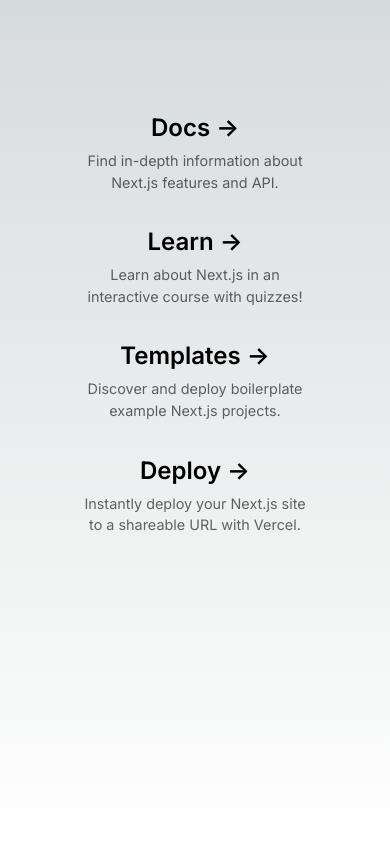
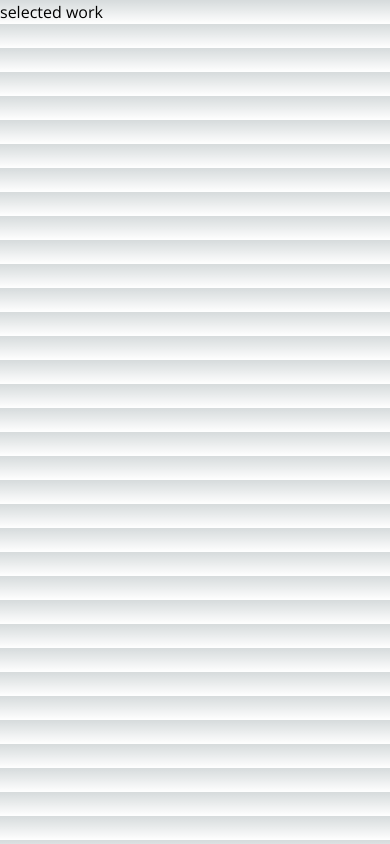
Before and after one commit to oconnill/port-v3, a Next.js app: page / in a window 390 px wide. Built offline with nearby package versions, Linux system fonts and the light colour scheme.

Commit message:
remove boiler plate

```diff
--- a/package.json
+++ b/package.json
@@ -21,7 +21,10 @@
     "typescript": "4.9.5"
   },
   "devDependencies": {
+    "autoprefixer": "^10.4.14",
     "eslint-config-prettier": "^8.8.0",
-    "prettier": "2.8.6"
+    "postcss": "^8.4.21",
+    "prettier": "2.8.6",
+    "tailwindcss": "^3.2.7"
   }
 }
--- /dev/null
+++ b/src/components/SelectedWork/index.tsx
@@ -0,0 +1,4 @@
+const SelectedWork = () => {
+  return <div className={''}>selected work</div>;
+};
+export default SelectedWork;
--- a/src/pages/index.tsx
+++ b/src/pages/index.tsx
@@ -1,8 +1,5 @@
-import Head from 'next/head'
-import { Inter } from 'next/font/google'
-import styles from '@/styles/Home.module.css'
-
-const inter = Inter({ subsets: ['latin'] })
+import Head from "next/head";
+import SelectedWork from "@/components/SelectedWork";
 
 export default function Home() {
   return (
@@ -13,65 +10,9 @@
         <meta name="viewport" content="width=device-width, initial-scale=1" />
         <link rel="icon" href="/favicon.ico" />
       </Head>
-      <main className={styles.main}>
-        <div className={styles.grid}>
-          <a
-            href="https://nextjs.org/docs?utm_source=create-next-app&utm_medium=default-template&utm_campaign=create-next-app"
-            className={styles.card}
-            target="_blank"
-            rel="noopener noreferrer"
-          >
-            <h2 className={inter.className}>
-              Docs <span>-&gt;</span>
-            </h2>
-            <p className={inter.className}>
-              Find in-depth information about Next.js features and&nbsp;API.
-            </p>
-          </a>
-          <a
-            href="https://nextjs.org/learn?utm_source=create-next-app&utm_medium=default-template&utm_campaign=create-next-app"
-            className={styles.card}
-            target="_blank"
-            rel="noopener noreferrer"
-          >
-            <h2 className={inter.className}>
-              Learn <span>-&gt;</span>
-            </h2>
-            <p className={inter.className}>
-              Learn about Next.js in an interactive course with&nbsp;quizzes!
-            </p>
-          </a>
-
-          <a
-            href="https://vercel.com/templates?framework=next.js&utm_source=create-next-app&utm_medium=default-template&utm_campaign=create-next-app"
-            className={styles.card}
-            target="_blank"
-            rel="noopener noreferrer"
-          >
-            <h2 className={inter.className}>
-              Templates <span>-&gt;</span>
-            </h2>
-            <p className={inter.className}>
-              Discover and deploy boilerplate example Next.js&nbsp;projects.
-            </p>
-          </a>
-
-          <a
-            href="https://vercel.com/new?utm_source=create-next-app&utm_medium=default-template&utm_campaign=create-next-app"
-            className={styles.card}
-            target="_blank"
-            rel="noopener noreferrer"
-          >
-            <h2 className={inter.className}>
-              Deploy <span>-&gt;</span>
-            </h2>
-            <p className={inter.className}>
-              Instantly deploy your Next.js site to a shareable URL
-              with&nbsp;Vercel.
-            </p>
-          </a>
-        </div>
+      <main>
+        <SelectedWork />
       </main>
     </>
-  )
+  );
 }
--- a/src/styles/Home.module.css
+++ /dev/null
@@ -1,278 +0,0 @@
-.main {
-  display: flex;
-  flex-direction: column;
-  justify-content: space-between;
-  align-items: center;
-  padding: 6rem;
-  min-height: 100vh;
-}
-
-.description {
-  display: inherit;
-  justify-content: inherit;
-  align-items: inherit;
-  font-size: 0.85rem;
-  max-width: var(--max-width);
-  width: 100%;
-  z-index: 2;
-  font-family: var(--font-mono);
-}
-
-.description a {
-  display: flex;
-  justify-content: center;
-  align-items: center;
-  gap: 0.5rem;
-}
-
-.description p {
-  position: relative;
-  margin: 0;
-  padding: 1rem;
-  background-color: rgba(var(--callout-rgb), 0.5);
-  border: 1px solid rgba(var(--callout-border-rgb), 0.3);
-  border-radius: var(--border-radius);
-}
-
-.code {
-  font-weight: 700;
-  font-family: var(--font-mono);
-}
-
-.grid {
-  display: grid;
-  grid-template-columns: repeat(4, minmax(25%, auto));
-  width: var(--max-width);
-  max-width: 100%;
-}
-
-.card {
-  padding: 1rem 1.2rem;
-  border-radius: var(--border-radius);
-  background: rgba(var(--card-rgb), 0);
-  border: 1px solid rgba(var(--card-border-rgb), 0);
-  transition: background 200ms, border 200ms;
-}
-
-.card span {
-  display: inline-block;
-  transition: transform 200ms;
-}
-
-.card h2 {
-  font-weight: 600;
-  margin-bottom: 0.7rem;
-}
-
-.card p {
-  margin: 0;
-  opacity: 0.6;
-  font-size: 0.9rem;
-  line-height: 1.5;
-  max-width: 30ch;
-}
-
-.center {
-  display: flex;
-  justify-content: center;
-  align-items: center;
-  position: relative;
-  padding: 4rem 0;
-}
-
-.center::before {
-  background: var(--secondary-glow);
-  border-radius: 50%;
-  width: 480px;
-  height: 360px;
-  margin-left: -400px;
-}
-
-.center::after {
-  background: var(--primary-glow);
-  width: 240px;
-  height: 180px;
-  z-index: -1;
-}
-
-.center::before,
-.center::after {
-  content: '';
-  left: 50%;
-  position: absolute;
-  filter: blur(45px);
-  transform: translateZ(0);
-}
-
-.logo,
-.thirteen {
-  position: relative;
-}
-
-.thirteen {
-  display: flex;
-  justify-content: center;
-  align-items: center;
-  width: 75px;
-  height: 75px;
-  padding: 25px 10px;
-  margin-left: 16px;
-  transform: translateZ(0);
-  border-radius: var(--border-radius);
-  overflow: hidden;
-  box-shadow: 0px 2px 8px -1px #0000001a;
-}
-
-.thirteen::before,
-.thirteen::after {
-  content: '';
-  position: absolute;
-  z-index: -1;
-}
-
-/* Conic Gradient Animation */
-.thirteen::before {
-  animation: 6s rotate linear infinite;
-  width: 200%;
-  height: 200%;
-  background: var(--tile-border);
-}
-
-/* Inner Square */
-.thirteen::after {
-  inset: 0;
-  padding: 1px;
-  border-radius: var(--border-radius);
-  background: linear-gradient(
-    to bottom right,
-    rgba(var(--tile-start-rgb), 1),
-    rgba(var(--tile-end-rgb), 1)
-  );
-  background-clip: content-box;
-}
-
-/* Enable hover only on non-touch devices */
-@media (hover: hover) and (pointer: fine) {
-  .card:hover {
-    background: rgba(var(--card-rgb), 0.1);
-    border: 1px solid rgba(var(--card-border-rgb), 0.15);
-  }
-
-  .card:hover span {
-    transform: translateX(4px);
-  }
-}
-
-@media (prefers-reduced-motion) {
-  .thirteen::before {
-    animation: none;
-  }
-
-  .card:hover span {
-    transform: none;
-  }
-}
-
-/* Mobile */
-@media (max-width: 700px) {
-  .content {
-    padding: 4rem;
-  }
-
-  .grid {
-    grid-template-columns: 1fr;
-    margin-bottom: 120px;
-    max-width: 320px;
-    text-align: center;
-  }
-
-  .card {
-    padding: 1rem 2.5rem;
-  }
-
-  .card h2 {
-    margin-bottom: 0.5rem;
-  }
-
-  .center {
-    padding: 8rem 0 6rem;
-  }
-
-  .center::before {
-    transform: none;
-    height: 300px;
-  }
-
-  .description {
-    font-size: 0.8rem;
-  }
-
-  .description a {
-    padding: 1rem;
-  }
-
-  .description p,
-  .description div {
-    display: flex;
-    justify-content: center;
-    position: fixed;
-    width: 100%;
-  }
-
-  .description p {
-    align-items: center;
-    inset: 0 0 auto;
-    padding: 2rem 1rem 1.4rem;
-    border-radius: 0;
-    border: none;
-    border-bottom: 1px solid rgba(var(--callout-border-rgb), 0.25);
-    background: linear-gradient(
-      to bottom,
-      rgba(var(--background-start-rgb), 1),
-      rgba(var(--callout-rgb), 0.5)
-    );
-    background-clip: padding-box;
-    backdrop-filter: blur(24px);
-  }
-
-  .description div {
-    align-items: flex-end;
-    pointer-events: none;
-    inset: auto 0 0;
-    padding: 2rem;
-    height: 200px;
-    background: linear-gradient(
-      to bottom,
-      transparent 0%,
-      rgb(var(--background-end-rgb)) 40%
-    );
-    z-index: 1;
-  }
-}
-
-/* Tablet and Smaller Desktop */
-@media (min-width: 701px) and (max-width: 1120px) {
-  .grid {
-    grid-template-columns: repeat(2, 50%);
-  }
-}
-
-@media (prefers-color-scheme: dark) {
-  .vercelLogo {
-    filter: invert(1);
-  }
-
-  .logo,
-  .thirteen img {
-    filter: invert(1) drop-shadow(0 0 0.3rem #ffffff70);
-  }
-}
-
-@keyframes rotate {
-  from {
-    transform: rotate(360deg);
-  }
-  to {
-    transform: rotate(0deg);
-  }
-}
--- a/src/styles/globals.css
+++ b/src/styles/globals.css
@@ -1,3 +1,7 @@
+@tailwind base;
+@tailwind components;
+@tailwind utilities;
+
 :root {
   --max-width: 1100px;
   --border-radius: 12px;
```
Also changed, not shown: 1 other file (tests, documents, lock files or other folders).
